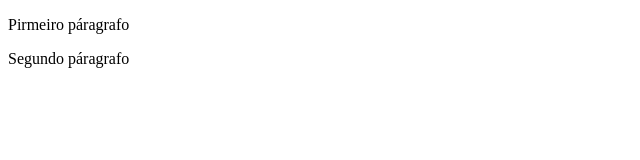
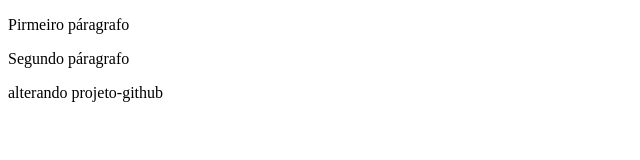
Before and after one commit to RegianoAlves/meu-projeto-github, a plain HTML site: page index.html in a window 1280 px wide. Shown: the whole page, without its empty margins (0-640 px from the left). Drawn offline with Linux system fonts and the light colour scheme.

Commit message:
alterando projeto do professor regiano

```diff
--- a/index.html
+++ b/index.html
@@ -9,5 +9,6 @@
 <body>
     <p>Pirmeiro páragrafo</p>
     <p> Segundo páragrafo</p>
+    <p> alterando projeto-github</p>
 </body>
 </html>
```
